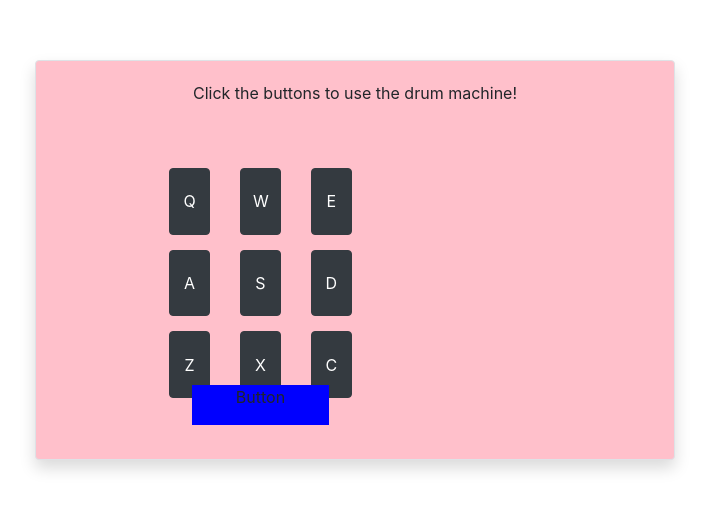
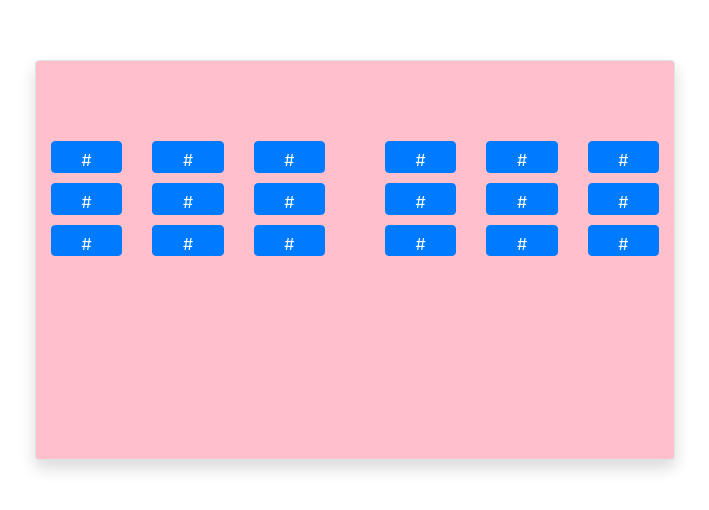
Before and after one commit to ryjoesting/Drum, a React (Create React App) app in the folder drum-machine/: page / in a window 1280 px wide. Shown: the part 140-650 px from the top of the page, without its empty margins (285-994 px from the left). Built offline with nearby package versions, Linux system fonts and the light colour scheme.

Commit message:
Reworked the card and drum pad grid

```diff
--- a/drum-machine/public/index.html
+++ b/drum-machine/public/index.html
@@ -25,7 +25,7 @@
   </head>
   <body>
     <noscript>You need to enable JavaScript to run this app.</noscript>
-    <div id="root"></div>
+    <div id="drum-machine"></div>
     <!--
       This HTML file is a template.
       If you open it directly in the browser, you will see an empty page.
--- a/drum-machine/src/App.js
+++ b/drum-machine/src/App.js
@@ -3,9 +3,7 @@ import Card from './Card'
 
 function App() {
   return (
-    <div className="App d-flex justify-content-center vh-100 align-items-center">
-      <Card />
-    </div>
+    <Card />
   );
 }
 
--- a/drum-machine/src/Card.js
+++ b/drum-machine/src/Card.js
@@ -1,4 +1,5 @@
 import { useState, useEffect } from 'react'
+import DrumPadGrid from './DrumPadGrid';
 
 function Card() {
     function handleKeyPress(event)
@@ -34,52 +35,12 @@ function Card() {
         document.addEventListener('keydown', handleKeyPress);
     }, []);
     return (
-        <div class="card shadow border">
-            <div class="card-body d-flex flex-column align-items-center">
-                <p class="card-text">Click the buttons to use the drum machine!</p>
-                <div className='row container-fluid m-3' id='card-container'>
-                    <div className='row justify-content-center'>
-                        <div className="col-8 m-3" id='btn-matrix'>
-                            <div class="row btn-row">
-                                <div class="col-4">
-                                    <button type="button" class="btn btn-dark btn-block" onClick={() => handleKeyPress({key: 'q', code: 'KeyQ'})}>Q</button>
-                                </div>
-                                <div class="col-4">
-                                    <button type="button" class="btn btn-dark btn-block" onClick={() => handleKeyPress({key: 'w', code: 'KeyW'})}>W</button>
-                                </div>
-                                <div class="col-4">
-                                    <button type="button" class="btn btn-dark btn-block" onClick={() => handleKeyPress({key: 'e', code: 'KeyE'})}>E</button>
-                                </div>
-                            </div>
-                            <div class="row btn-row">
-                                <div class="col-4">
-                                    <button type="button" class="btn btn-dark btn-block" onClick={() => handleKeyPress({key: 'a', code: 'KeyA'})}>A</button>
-                                </div>
-                                <div class="col-4">
-                                    <button type="button" class="btn btn-dark btn-block" onClick={() => handleKeyPress({key: 's', code: 'KeyS'})}>S</button>
-                                </div>
-                                <div class="col-4">
-                                    <button type="button" class="btn btn-dark btn-block" onClick={() => handleKeyPress({key: 'd', code: 'KeyD'})}>D</button>
-                                </div>
-                            </div>
-                            <div class="row btn-row">
-                                <div class="col-4">
-                                    <button type="button" class="btn btn-dark btn-block" onClick={() => handleKeyPress({key: 'z', code: 'KeyZ'})}>Z</button>
-                                </div>
-                                <div class="col-4">
-                                    <button type="button" class="btn btn-dark btn-block" onClick={() => handleKeyPress({key: 'x', code: 'KeyX'})}>X</button>
-                                </div>
-                                <div class="col-4">
-                                    <button type="button" class="btn btn-dark btn-block" onClick={() => handleKeyPress({key: 'c', code: 'KeyC'})}>C</button>
-                                </div>
-                            </div>
-                        </div>
-                        <div className='col-4 m-3' id='btn-controls'>
-                            <p>Button</p>
-                        </div>
-                    </div>
-                </div>
+        <div className="card shadow border card-container">
+            <div className='row'>
+                <div className='col-6'><DrumPadGrid /></div>
+                <div className='col-6'><DrumPadGrid /></div>
             </div>
+
         </div>
     )
 }
--- /dev/null
+++ b/drum-machine/src/DrumPadGrid.js
@@ -0,0 +1,43 @@
+import {useState} from 'react'
+
+function DrumPadGrid() {
+    return (
+    <div className='container drum-pad-grid-container'>
+        <div className='row btn-row'>
+            <div className='col-4'>
+                <button className='btn btn-primary btn-block'>#</button>
+            </div>
+            <div className='col-4'>
+                <button className='btn btn-primary btn-block'>#</button>
+            </div>
+            <div className='col-4'>
+                <button className='btn btn-primary btn-block'>#</button>
+            </div>
+        </div>
+        <div className='row btn-row'>
+            <div className='col-4'>
+                <button className='btn btn-primary btn-block'>#</button>
+            </div>
+            <div className='col-4'>
+                <button className='btn btn-primary btn-block'>#</button>
+            </div>
+            <div className='col-4'>
+                <button className='btn btn-primary btn-block'>#</button>
+            </div>
+        </div>
+        <div className='row btn-row'>
+            <div className='col-4'>
+                <button className='btn btn-primary btn-block'>#</button>
+            </div>
+            <div className='col-4'>
+                <button className='btn btn-primary btn-block'>#</button>
+            </div>
+            <div className='col-4'>
+                <button className='btn btn-primary btn-block'>#</button>
+            </div>
+        </div>
+    </div>
+    )
+}
+
+export default DrumPadGrid;
--- a/drum-machine/src/index.css
+++ b/drum-machine/src/index.css
@@ -6,39 +6,37 @@ body {
   -webkit-font-smoothing: antialiased;
   -moz-osx-font-smoothing: grayscale;
 }
-
-code {
-  font-family: source-code-pro, Menlo, Monaco, Consolas, 'Courier New',
-    monospace;
+/* Drum Machine is the root element*/
+#drum-machine {
+  display: flex;
+  align-items: center;
+  height: 100vh;
+  justify-content: center;
+  min-width: 300px;
 }
 
 .App {
   min-width: 900px;
 }
 
+/* Card Styles */
 .card {
   width: 50%;
   height: 50%;
   background-color: pink;
 }
 
-#card-container {
-  height: 100%;
-}
-
-#btn-matrix {
-  height: 70%;
+/* Drum Pad Grid Styles */
+.drum-pad-grid-container {
+  margin-top: 5rem; /* Adjust as needed */
 }
 
 .btn-row {
-  height: 33.3%;
-  margin: 15px 15px;
+  margin-bottom: 10px; /* Adjust as needed */
 }
 
-.btn-block {
-  height: 100%;
+/* Ensure buttons have the same height as width */
+.btn-primary {
+  height: 0;
+  padding-bottom: 33.33%; /* 1:1 aspect ratio (square) */
 }
-
-#btn-controls {
-  background-color: blue;
-}
--- a/drum-machine/src/index.js
+++ b/drum-machine/src/index.js
@@ -4,7 +4,7 @@ import './index.css';
 import App from './App';
 import reportWebVitals from './reportWebVitals';
 
-const root = ReactDOM.createRoot(document.getElementById('root'));
+const root = ReactDOM.createRoot(document.getElementById('drum-machine'));
 root.render(
   <React.StrictMode>
     <App />
```
Also changed, not shown: drum-machine/public/manifest.json, drum-machine/src/logo.svg (deleted).
